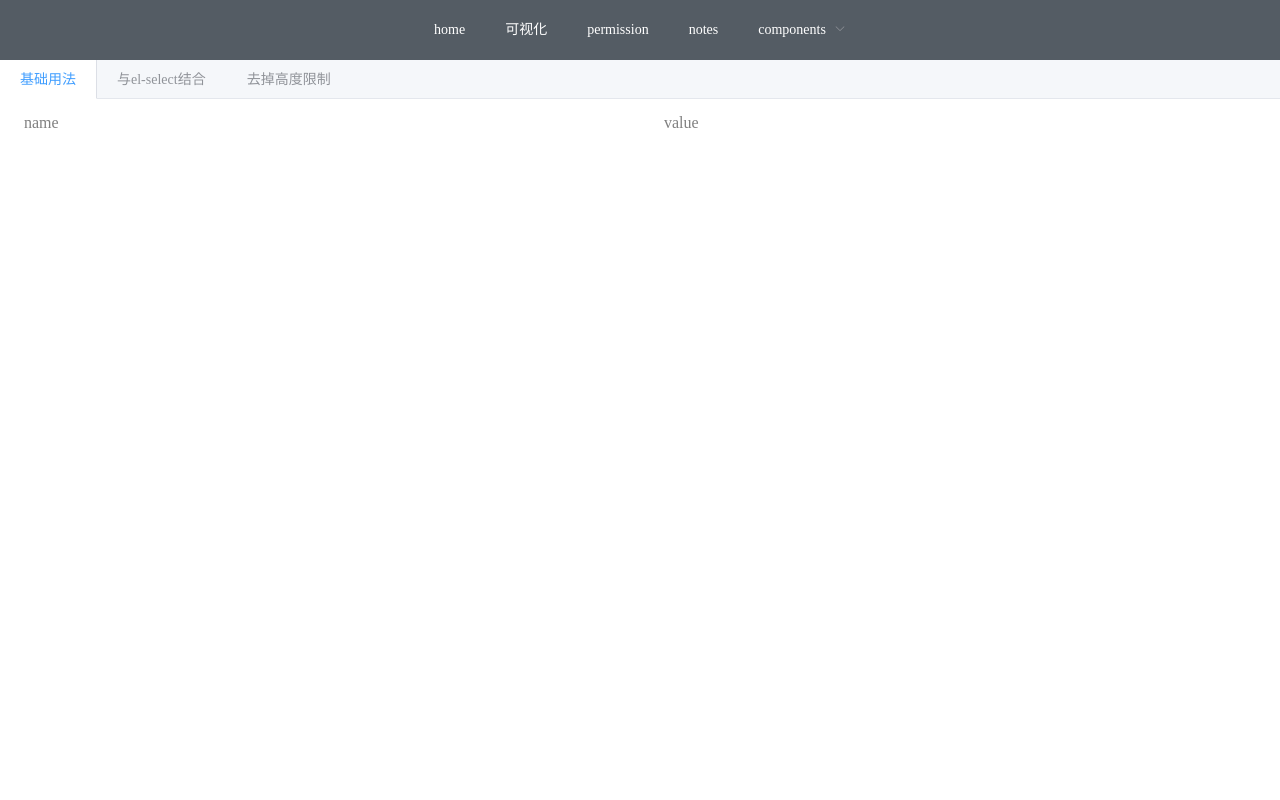
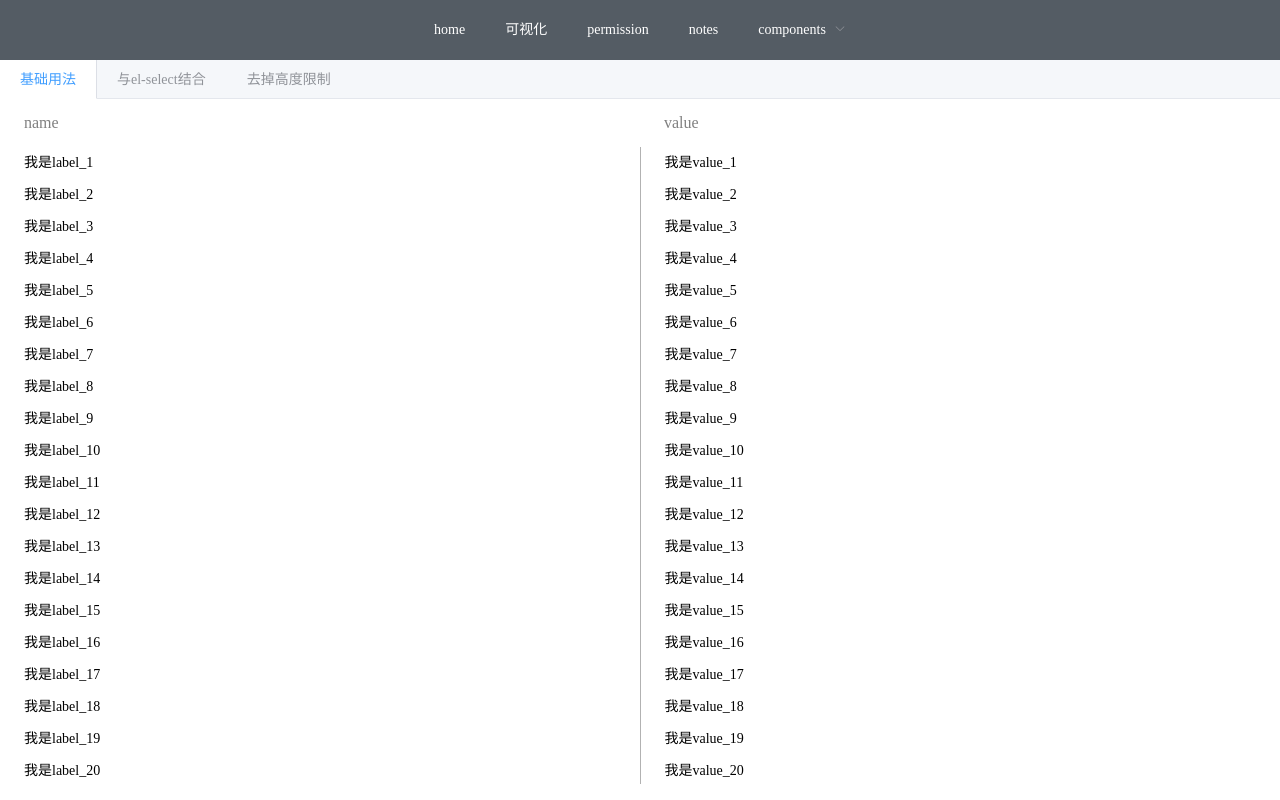
Before and after one commit to changmeng0926/test-by-element, a Vue app: page /virtualList in a window 1280 px wide. Built offline with nearby package versions, Linux system fonts and the light colour scheme.

Commit message:
tabs默认选中项

```diff
--- a/src/views/VirtualList/index.vue
+++ b/src/views/VirtualList/index.vue
@@ -1,18 +1,18 @@
 <template>
   <div class="virtual-list-content">
-    <el-tabs type="border-card" @tab-click="tabChange">
-      <el-tab-pane label="base">
+    <el-tabs v-model="activeName" type="border-card" @tab-click="tabChange">
+      <el-tab-pane label="base" name="base">
         <span slot="label">
           <!-- <i class="el-icon-date"></i> -->
           基础用法
         </span>
         <BaseList v-if="isBase" />
       </el-tab-pane>
-      <el-tab-pane label="select">
+      <el-tab-pane label="select" name="select">
         <span slot="label">与el-select结合</span>
         <Select v-if="isSelect" />
       </el-tab-pane>
-      <el-tab-pane label="去掉高度限制">去掉高度限制</el-tab-pane>
+      <el-tab-pane label="去掉高度限制" name>去掉高度限制</el-tab-pane>
     </el-tabs>
   </div>
 </template>
@@ -25,6 +25,7 @@ export default {
   components: { Select, BaseList },
   data () {
     return {
+      activeName: 'base',
       isBase: true,
       isSelect: true,
     }
```
